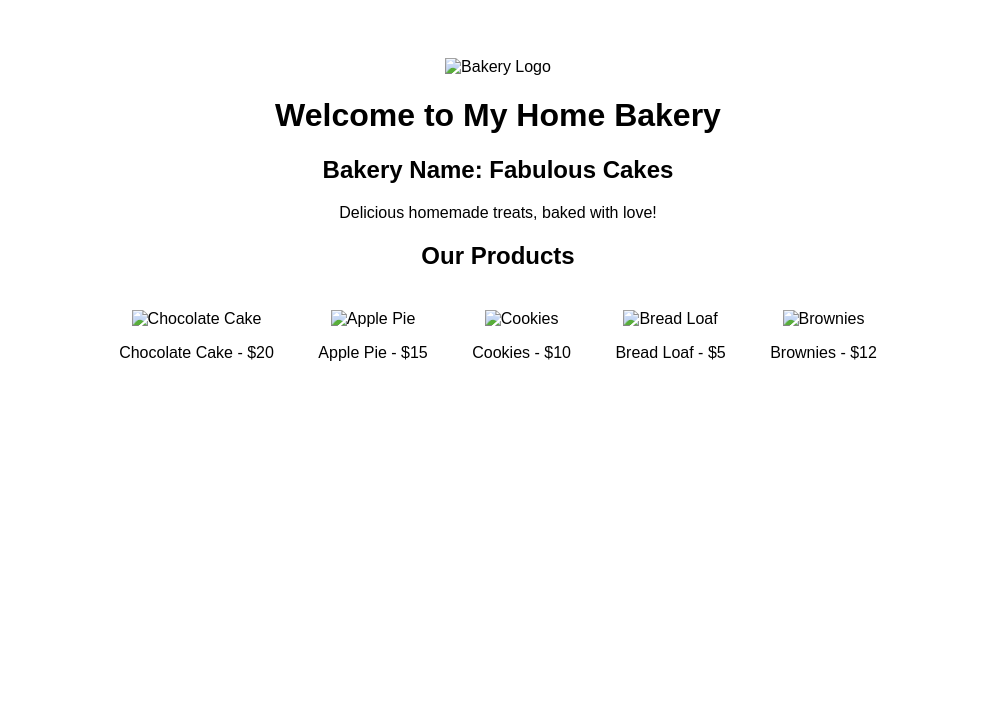
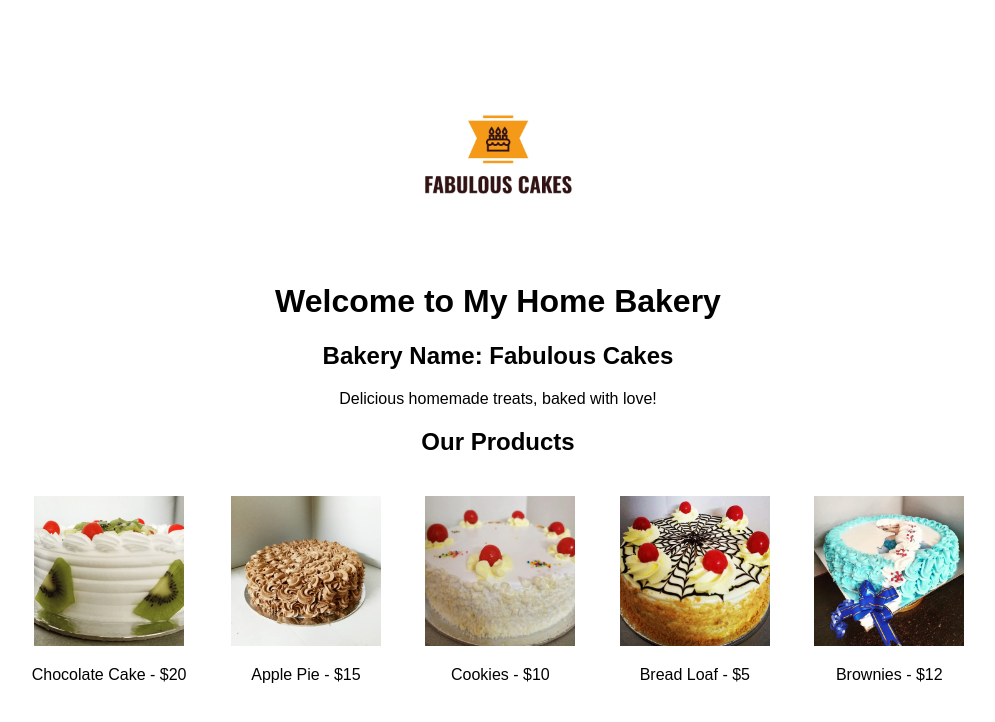
Before and after one commit to kamalkkn/bakery-website, a website: page public/index.html in a window 1280 px wide. Shown: the whole page, without its empty margins (142-1137 px from the left). Drawn offline with Linux system fonts and the light colour scheme.

Commit message:
image name change as per script

```diff
--- a/public/index.html
+++ b/public/index.html
@@ -3,7 +3,7 @@
 <head>
     <meta charset="UTF-8">
     <meta name="viewport" content="width=device-width, initial-scale=1.0">
-    <title>Bakery Website</title>
+    <title>Fabulous Cakes</title>
     <style>
         body {
             font-family: Arial, sans-serif;
@@ -36,7 +36,7 @@
     </style>
 </head>
 <body>
-    <img src="images/logo.png" alt="Bakery Logo" style="max-width: 200px; height: auto;">
+    <img src="images/logo.png.jpeg" alt="Bakery Logo" style="max-width: 200px; height: auto;">
     <h1>Welcome to My Home Bakery</h1>
     <h2>Bakery Name: Fabulous Cakes</h2>
     <p>Delicious homemade treats, baked with love!</p>
@@ -44,23 +44,23 @@
     <h2>Our Products</h2>
     <div class="product-list">
         <div class="product">
-            <img src="images/product1.png" alt="Chocolate Cake">
+            <img src="images/product1.png.jpg" alt="Chocolate Cake">
             <p>Chocolate Cake - $20</p>
         </div>
         <div class="product">
-            <img src="images/product2.png" alt="Apple Pie">
+            <img src="images/product2.png.jpg" alt="Apple Pie">
             <p>Apple Pie - $15</p>
         </div>
         <div class="product">
-            <img src="images/product3.png" alt="Cookies">
+            <img src="images/product3.png.jpg" alt="Cookies">
             <p>Cookies - $10</p>
         </div>
         <div class="product">
-            <img src="images/product4.png" alt="Bread Loaf">
+            <img src="images/product4.png.jpg" alt="Bread Loaf">
             <p>Bread Loaf - $5</p>
         </div>
         <div class="product">
-            <img src="images/product5.png" alt="Brownies">
+            <img src="images/product5.png.jpg" alt="Brownies">
             <p>Brownies - $12</p>
         </div>
     </div>
```
